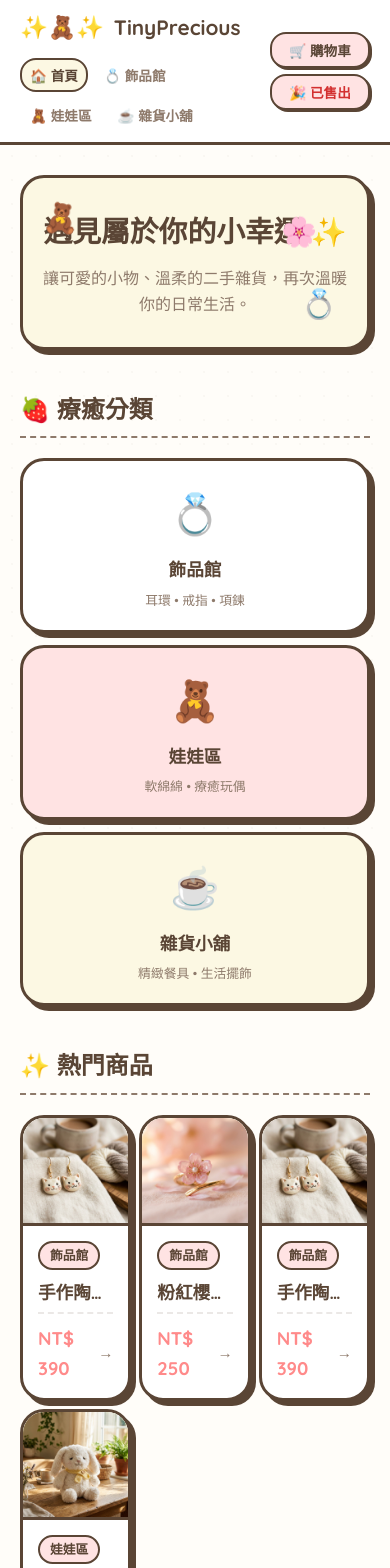
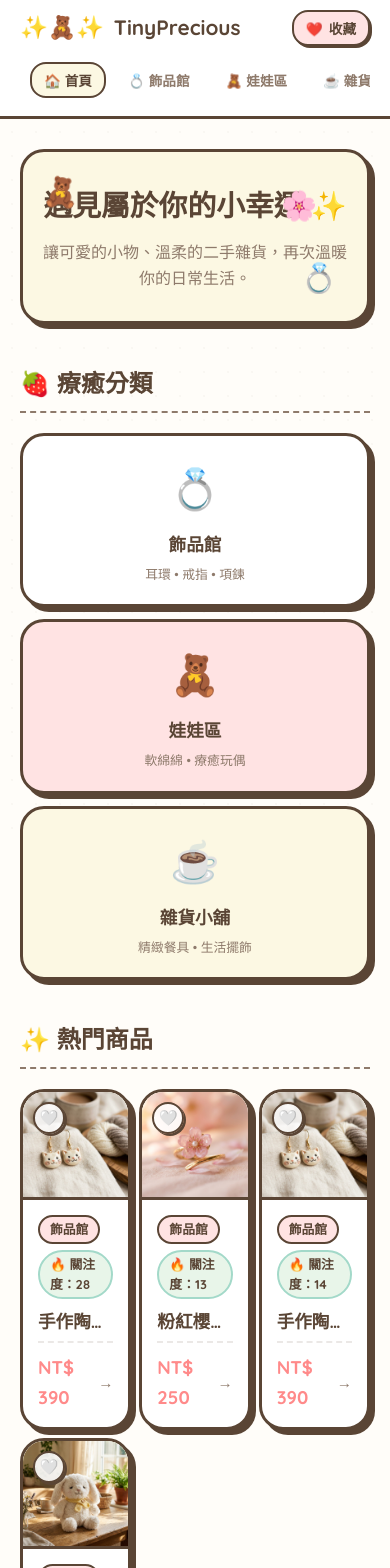
Before and after one commit to Shangshin-Liu/TinyPreciousShop, a Vue app: page / in a window 390 px wide. Shown: the top 1568 px of the page. Built offline with nearby package versions, Linux system fonts and the light colour scheme.

Commit message:
[update] 購物車功能變更為我的收藏

```diff
--- a/src/App.vue
+++ b/src/App.vue
@@ -40,7 +40,7 @@
             ☕ 雜貨小舖
           </button>
           <button
-            class="nav-btn nav-sold-btn pc-only"
+            class="nav-btn nav-sold-btn"
             :class="{ active: currentPage === 'listing' && currentCategory === 'sold' }"
             @click="navigate('listing', 'sold')"
           >
@@ -48,26 +48,18 @@
           </button>
         </nav>
 
-        <!-- 右側：管理員標記與購物車 -->
+        <!-- 右側：管理員標記與我的收藏 -->
         <div class="header-right">
           <!-- 管理員標記 -->
           <span v-if="isAdmin" class="admin-badge" @click="logoutAdmin" title="點擊登出管理員">
-            🔧 管理模式 (登出)
+            <span class="pc-only">🔧 管理模式 (登出)</span>
+            <span class="mobile-only">🔧 登出</span>
           </span>
 
-          <!-- 購物車圖示 -->
-          <button class="cart-trigger-btn" @click="toggleCart" aria-label="打開購物車">
-            🛒 購物車
-            <span class="cart-count" v-if="cartCount > 0">{{ cartCount }}</span>
-          </button>
-
-          <!-- 手機版專屬已售出按鈕 -->
-          <button
-            class="mobile-only-sold"
-            :class="{ active: currentPage === 'listing' && currentCategory === 'sold' }"
-            @click="navigate('listing', 'sold')"
-          >
-            🎉 已售出
+          <!-- 我的收藏圖示 -->
+          <button class="cart-trigger-btn" @click="toggleFavorites" aria-label="打開我的收藏">
+            ❤️ <span class="pc-only">我的收藏</span><span class="mobile-only">收藏</span>
+            <span class="cart-count" v-if="favoritesCount > 0">{{ favoritesCount }}</span>
           </button>
         </div>
       </div>
@@ -82,12 +74,12 @@
           :isAdmin="isAdmin"
           :initialCategory="currentCategory"
           :product="selectedProduct"
+          :favorites="favorites"
           @select-category="handleCategorySelect"
           @view-product="handleViewProduct"
           @edit-product="openEditModal"
           @go-back="navigate('listing', currentCategory)"
-          @add-to-cart="addToCart"
-          @buy-now="buyNow"
+          @toggle-favorite="toggleFavorite"
         />
       </KeepAlive>
     </main>
@@ -100,38 +92,40 @@
       </div>
     </footer>
 
-    <!-- 購物車側欄抽屜 -->
-    <div class="cart-drawer-overlay" v-if="isCartOpen" @click.self="toggleCart">
+    <!-- 我的收藏側欄抽屜 -->
+    <div class="cart-drawer-overlay" v-if="isFavoritesOpen" @click.self="toggleFavorites">
       <div class="cart-drawer card-cute">
-        <button class="modal-close" @click="toggleCart">×</button>
-        <h3 class="cart-title">🛍️ 你的購物車</h3>
+        <button class="modal-close" @click="toggleFavorites">×</button>
+        <h3 class="cart-title">❤️ 我的收藏</h3>
 
-        <div v-if="cart.length === 0" class="empty-cart-view">
-          <span class="empty-cart-emoji">🛒</span>
-          <p>購物車空空如也，快去挑選一些療癒小物吧！</p>
+        <div v-if="favorites.length === 0" class="empty-cart-view">
+          <span class="empty-cart-emoji">❤️</span>
+          <p>收藏清單空空如也，快去尋找一些有興趣的小物吧！</p>
         </div>
 
         <div v-else class="cart-items-container">
-          <div class="cart-item" v-for="item in cart" :key="item.id">
+          <div
+            class="cart-item favorite-item-clickable"
+            v-for="item in favorites"
+            :key="item.id"
+            @click="goToProductDetail(item.id)"
+            title="點擊查看商品詳情"
+          >
             <img :src="item.image_urls.split(',')[0]" :alt="item.product_name" class="cart-item-img" />
             <div class="cart-item-info">
               <h4 class="cart-item-name">{{ item.product_name }}</h4>
               <div class="cart-item-price">NT$ {{ item.price }}</div>
             </div>
-            <button class="cart-item-remove" @click="removeFromCart(item.id)" title="移除">🗑️</button>
+            <button class="cart-item-remove" @click.stop="toggleFavorite(item)" title="移除">🗑️</button>
           </div>
 
           <div class="cart-summary">
             <div class="summary-row">
-              <span>商品總數：</span>
-              <span>{{ cartCount }} 件</span>
+              <span>收藏總數：</span>
+              <span>{{ favoritesCount }} 件</span>
             </div>
-            <div class="summary-row total-row">
-              <span>合計金額：</span>
-              <span class="total-price">NT$ {{ cartTotal }}</span>
-            </div>
-            <button class="btn-cute btn-primary checkout-btn" @click="handleCheckout">
-              💳 立即結帳
+            <button class="btn-cute btn-primary checkout-btn" @click="copyShareLink">
+              🔗 複製分享連結
             </button>
           </div>
         </div>
@@ -162,8 +156,8 @@ const products = ref(initialProducts);
 const currentPage = ref('homepage'); // 'homepage', 'listing', 'detail'
 const currentCategory = ref('accessories');
 const selectedProductId = ref(null);
-const cart = ref([]);
-const isCartOpen = ref(false);
+const favorites = ref([]);
+const isFavoritesOpen = ref(false);
 
 // 管理員暗門狀態
 const isAdmin = ref(false);
@@ -360,58 +354,126 @@ const mockGASDelete = (id, password) => {
   });
 };
 
-// 購物車邏輯
-const toggleCart = () => {
-  isCartOpen.value = !isCartOpen.value;
+// 我的收藏邏輯
+const contributedFavs = ref([]);
+
+const loadContributedFavs = () => {
+  try {
+    const data = localStorage.getItem('contributed_favs');
+    if (data) {
+      contributedFavs.value = JSON.parse(data) || [];
+    }
+  } catch (e) {
+    console.error('Failed to load contributed_favs', e);
+  }
+
+  // 對於所有已在 contributedFavs 裡的商品，進行 favoritesCount 的初始化補償 +1
+  contributedFavs.value.forEach(id => {
+    const prod = products.value.find(p => p.id === id.toString());
+    if (prod) {
+      prod.favoritesCount = (parseInt(prod.favoritesCount) || 0) + 1;
+    }
+  });
 };
 
-const cartCount = computed(() => cart.value.length);
-const cartTotal = computed(() => {
-  return cart.value.reduce((total, item) => total + item.price, 0);
-});
-
-const addToCart = (product) => {
-  // 檢查是否重複加入
-  const exists = cart.value.some(item => item.id === product.id);
-  if (exists) {
-    alert('這件獨一無二的小物已經在購物車裡囉！');
-    return;
+const toggleFavorites = () => {
+  isFavoritesOpen.value = !isFavoritesOpen.value;
+  if (isFavoritesOpen.value) {
+    // 開啟抽屜時，自動移出已售出的收藏項目 (比對 products 中最新 status)
+    favorites.value = favorites.value.filter(item => {
+      const latestProd = products.value.find(p => p.id === item.id.toString());
+      return latestProd ? latestProd.status !== 'sold' : false;
+    });
   }
-  cart.value.push(product);
-  alert(`🛒 已將「${product.product_name}」加入購物車！`);
 };
 
-const buyNow = (product) => {
-  // 檢查是否已在購物車
-  const exists = cart.value.some(item => item.id === product.id);
-  if (!exists) {
-    cart.value.push(product);
-  }
-  isCartOpen.value = true;
+const goToProductDetail = (id) => {
+  isFavoritesOpen.value = false;
+  handleViewProduct(id);
 };
 
-const removeFromCart = (id) => {
-  cart.value = cart.value.filter(item => item.id !== id);
+const favoritesCount = computed(() => favorites.value.length);
+
+const toggleFavorite = (product) => {
+  const index = favorites.value.findIndex(item => item.id === product.id);
+  if (index !== -1) {
+    // 移出收藏
+    favorites.value.splice(index, 1);
+  } else {
+    // 加入收藏
+    // 限制已售出商品不可收藏
+    if (product.status === 'sold') return;
+
+    favorites.value.push(product);
+
+    // 檢查是否為此瀏覽器首次收藏該商品
+    const hasContributed = contributedFavs.value.includes(product.id.toString());
+    if (!hasContributed) {
+      // 記錄該商品 ID，並將關注度直接 +1
+      contributedFavs.value.push(product.id.toString());
+      product.favoritesCount = (parseInt(product.favoritesCount) || 0) + 1;
+
+      // 持久化至 LocalStorage
+      try {
+        localStorage.setItem('contributed_favs', JSON.stringify(contributedFavs.value));
+      } catch (e) {
+        console.error('Failed to save contributed_favs', e);
+      }
+    }
+  }
 };
 
-const handleCheckout = () => {
-  alert(`🎉 結帳成功！總金額 NT$ ${cartTotal.value}\n感謝您的購買，我們會盡快為您安排出貨！`);
-  // 清空購物車，並更新商品狀態為已售出 (模擬購買成功後 database 狀態變更)
-  cart.value.forEach(item => {
-    const idx = products.value.findIndex(p => p.id === item.id);
-    if (idx !== -1) {
-      products.value[idx].status = 'sold';
-    }
-  });
-  cart.value = [];
-  isCartOpen.value = false;
+// 複製分享連結
+const copyShareLink = async () => {
+  if (favorites.value.length === 0) return;
+  const ids = favorites.value.map(item => item.id).join(',');
+  const shareUrl = `${window.location.origin}${window.location.pathname}?favs=${ids}`;
+  try {
+    await navigator.clipboard.writeText(shareUrl);
+    alert('🎉 已複製收藏分享連結！分享給朋友吧 ❤️');
+  } catch (err) {
+    alert(`❌ 複製失敗：${err.message}`);
+  }
 };
 
-// Mounted 時讀取 sessionStorage 是否有登入過
+// Mounted 時讀取 sessionStorage 是否有登入過，並解析分享連結的收藏商品
 onMounted(() => {
   const savedPassword = sessionStorage.getItem('admin_password');
   if (savedPassword === 'admin123') {
     isAdmin.value = true;
+  }
+
+  // 1. 載入並校正本地已貢獻關注度
+  loadContributedFavs();
+
+  // 2. 解析分享連結中的 favs 參數
+  const params = new URLSearchParams(window.location.search);
+  const favsParam = params.get('favs');
+  if (favsParam) {
+    const ids = favsParam.split(',').map(id => id.trim()).filter(Boolean);
+    ids.forEach(id => {
+      const prod = products.value.find(p => p.id === id);
+      // 排除已售出的商品
+      if (prod && prod.status !== 'sold' && !favorites.value.some(item => item.id === prod.id)) {
+        favorites.value.push(prod);
+
+        // 分享連結載入時，若該商品 ID 不在 contributedFavs 裡，也算入第一次貢獻
+        const hasContributed = contributedFavs.value.includes(prod.id.toString());
+        if (!hasContributed) {
+          contributedFavs.value.push(prod.id.toString());
+          prod.favoritesCount = (parseInt(prod.favoritesCount) || 0) + 1;
+        }
+      }
+    });
+    // 儲存一次 contributedFavs
+    try {
+      localStorage.setItem('contributed_favs', JSON.stringify(contributedFavs.value));
+    } catch (e) {}
+
+    // 自動開啟我的收藏抽屜，讓使用者看到載入的商品
+    if (favorites.value.length > 0) {
+      isFavoritesOpen.value = true;
+    }
   }
 });
 </script>
@@ -662,6 +724,16 @@ onMounted(() => {
   background-color: #FFF;
 }
 
+.favorite-item-clickable {
+  cursor: pointer;
+  transition: transform 0.15s, background-color 0.15s;
+}
+
+.favorite-item-clickable:hover {
+  background-color: var(--bg-cream);
+  transform: translateY(-2px);
+}
+
 .cart-item-img {
   width: 60px;
   height: 60px;
@@ -735,51 +807,30 @@ onMounted(() => {
   margin-top: 10px;
 }
 
-/* 手機版專屬已售出按鈕 */
-.mobile-only-sold {
-  display: none;
-  background-color: var(--bg-pink);
-  border: var(--border-thin);
-  padding: 6px 16px;
-  font-family: var(--font-cute);
-  font-weight: 700;
-  font-size: 0.95rem;
-  color: #D32F2F;
-  border-radius: var(--radius-md);
-  cursor: pointer;
-  align-items: center;
-  gap: 6px;
-  box-shadow: 2px 2px 0px var(--color-wood);
-  transition: transform 0.1s;
-}
-
-.mobile-only-sold:hover {
-  transform: translate(-1px, -1px);
-  box-shadow: 3px 3px 0px var(--color-wood);
-}
-
-.mobile-only-sold:active {
-  transform: translate(1px, 1px);
-  box-shadow: 1px 1px 0px var(--color-wood);
-}
-
-.mobile-only-sold.active {
-  background-color: #FF8A8A;
-  color: white;
-  border-color: var(--color-wood);
-}
-
 .pc-only {
   display: inline-block;
 }
 
+.mobile-only {
+  display: none !important;
+}
+
 @media (max-width: 768px) {
+  .pc-only {
+    display: none !important;
+  }
+
+  .mobile-only {
+    display: inline-block !important;
+  }
+
   .header-container {
     display: grid;
     grid-template-columns: 1fr auto;
     grid-template-rows: auto auto;
     gap: 12px 10px;
     align-items: center;
+    width: 100%;
   }
 
   .logo-wrapper {
@@ -790,41 +841,47 @@ onMounted(() => {
 
   .header-right {
     grid-column: 2 / 3;
-    grid-row: 1 / 3;
+    grid-row: 1 / 2;
+    justify-self: end;
     display: flex;
-    flex-direction: column;
-    gap: 6px;
-    align-items: stretch;
-    width: 100px;
+    flex-direction: row;
+    gap: 8px;
+    align-items: center;
+    width: auto;
   }
 
-  .cart-trigger-btn, .mobile-only-sold {
-    width: 100%;
-    padding: 6px 10px;
+  .cart-trigger-btn {
+    width: auto;
+    padding: 6px 12px;
     font-size: 0.85rem;
     justify-content: center;
   }
 
-  .mobile-only-sold {
-    display: inline-flex !important;
+  .nav-links {
+    grid-column: 1 / 3;
+    grid-row: 2 / 3;
+    display: flex;
+    gap: 8px;
+    overflow-x: auto;
+    width: 100%;
+    padding: 4px 10px 8px 10px;
+    margin: 0;
+    justify-content: flex-start;
+    flex-wrap: nowrap; /* 強制橫向不折行 */
+    -webkit-overflow-scrolling: touch;
+
+    /* 隱藏滾動條 */
+    -ms-overflow-style: none;
+    scrollbar-width: none;
   }
 
-  .pc-only {
-    display: none !important;
-  }
-
-  .nav-links {
-    grid-column: 1 / 2;
-    grid-row: 2 / 3;
-    display: flex;
-    flex-wrap: wrap;
-    gap: 6px;
-    justify-content: flex-start;
-    width: 100%;
+  .nav-links::-webkit-scrollbar {
+    display: none;
   }
 
   .nav-btn {
-    padding: 5px 8px;
+    flex-shrink: 0; /* 禁止按鈕被擠壓收縮 */
+    padding: 6px 12px;
     font-size: 0.85rem;
   }
 }
--- a/src/components/Homepage.vue
+++ b/src/components/Homepage.vue
@@ -40,16 +40,16 @@
       <h3 class="section-title">✨ 熱門商品</h3>
       <div class="grid-products">
         <div
+          class="product-card"
           v-for="product in hotProducts"
           :key="product.id"
-          class="product-card"
-          @click="$emit('view-product', product.id)"
+          @click="emit('view-product', product.id)"
         >
           <!-- 管理暗門編輯鉛筆 (已售出項目不可編輯) -->
           <button
             v-if="isAdmin && product.status !== 'sold'"
             class="edit-pencil-btn"
-            @click.stop="$emit('edit-product', product)"
+            @click.stop="emit('edit-product', product)"
             title="編輯商品"
             aria-label="編輯商品"
           >
@@ -57,13 +57,28 @@
           </button>
 
           <div class="product-img-wrapper">
+            <!-- 收藏愛心按鈕 (已售出不可收藏也不顯示此按鈕) -->
+            <button
+              v-if="product.status !== 'sold'"
+              class="favorite-heart-btn"
+              :class="{ 'is-favorited': isProductFavorited(product) }"
+              @click.stop="emit('toggle-favorite', product)"
+              :title="isProductFavorited(product) ? '取消收藏' : '加入收藏'"
+              :aria-label="isProductFavorited(product) ? '取消收藏' : '加入收藏'"
+            >
+              {{ isProductFavorited(product) ? '❤️' : '🤍' }}
+            </button>
+
             <img :src="product.image_urls.split(',')[0]" :alt="product.product_name" class="product-img" />
             <div v-if="product.status === 'sold'" class="sold-overlay">
               <span class="sold-text">已售出</span>
             </div>
           </div>
           <div class="product-info">
-            <span class="badge badge-pink category-tag">{{ getCategoryLabel(product.category) }}</span>
+            <div style="display: flex; gap: 6px; align-items: center; flex-wrap: wrap;">
+              <span class="badge badge-pink category-tag">{{ getCategoryLabel(product.category) }}</span>
+              <span v-if="getProductFavoritesCount(product) > 0" class="badge badge-mint category-tag" style="background-color: var(--bg-mint); border-color: #A3D9C9; font-size: 0.8rem; padding: 2px 10px;">🔥 關注度：{{ getProductFavoritesCount(product) }}</span>
+            </div>
             <h4 class="product-name" :title="product.product_name">{{ product.product_name }}</h4>
 
             <div class="product-footer">
@@ -88,10 +103,22 @@ const props = defineProps({
   isAdmin: {
     type: Boolean,
     default: false
+  },
+  favorites: {
+    type: Array,
+    default: () => []
   }
 });
 
-defineEmits(['select-category', 'view-product', 'edit-product']);
+const emit = defineEmits(['select-category', 'view-product', 'edit-product', 'toggle-favorite']);
+
+const isProductFavorited = (product) => {
+  return props.favorites.some(item => item.id === product.id);
+};
+
+const getProductFavoritesCount = (product) => {
+  return parseInt(product.favoritesCount) || 0;
+};
 
 // 篩選 isHot === true 且狀態非 hidden 的前 4 個商品作為熱門商品
 const hotProducts = computed(() => {
@@ -242,4 +269,38 @@ const getCategoryLabel = (cat) => {
     font-size: 1.8rem;
   }
 }
+
+/* 收藏心形按鈕 */
+.favorite-heart-btn {
+  position: absolute;
+  top: 10px;
+  left: 10px;
+  z-index: 10;
+  width: 32px;
+  height: 32px;
+  border-radius: 50%;
+  border: var(--border-thin);
+  background-color: rgba(255, 255, 255, 0.9);
+  cursor: pointer;
+  display: flex;
+  align-items: center;
+  justify-content: center;
+  box-shadow: 2px 2px 0px var(--color-wood);
+  transition: transform 0.1s, background-color 0.15s;
+  font-size: 0.95rem;
+}
+
+.favorite-heart-btn:hover {
+  transform: scale(1.1);
+  background-color: #FFF;
+}
+
+.favorite-heart-btn:active {
+  transform: translate(1px, 1px);
+  box-shadow: 1px 1px 0px var(--color-wood);
+}
+
+.favorite-heart-btn.is-favorited {
+  background-color: var(--bg-pink);
+}
 </style>
--- a/src/components/ProductDetail.vue
+++ b/src/components/ProductDetail.vue
@@ -49,6 +49,11 @@
         <h1 class="product-title">{{ product.product_name }}</h1>
         <div class="price-tag">NT$ {{ product.price }}</div>
 
+        <!-- 動態關注度顯示 -->
+        <div v-if="getProductFavoritesCount > 0" class="detail-interest-badge">
+          <span>🔥 目前關注度：{{ getProductFavoritesCount }} 人收藏</span>
+        </div>
+
         <!-- 商品規格區 -->
         <div class="specs-box card-cute">
           <h3 class="specs-title">📐 商品規格</h3>
@@ -73,20 +78,14 @@
         <!-- 操作按鈕 -->
         <div class="action-buttons">
           <button
-            class="btn-cute btn-secondary add-cart-btn"
-            :class="{ 'btn-disabled': product.status === 'sold' }"
+            class="btn-cute favorite-detail-btn"
+            :class="[
+              product.status === 'sold' ? 'btn-disabled' : (isProductFavorited ? 'btn-secondary' : 'btn-primary')
+            ]"
             :disabled="product.status === 'sold'"
-            @click="$emit('add-to-cart', product)"
+            @click="emit('toggle-favorite', product)"
           >
-            🛒 加入購物車
-          </button>
-          <button
-            class="btn-cute btn-primary buy-now-btn"
-            :class="{ 'btn-disabled': product.status === 'sold' }"
-            :disabled="product.status === 'sold'"
-            @click="$emit('buy-now', product)"
-          >
-            💖 立即購買
+            {{ product.status === 'sold' ? '❤️ 已售出 (不可收藏)' : (isProductFavorited ? '💔 移除收藏' : '❤️ 收藏此商品') }}
           </button>
         </div>
 
@@ -120,10 +119,25 @@ const props = defineProps({
   isAdmin: {
     type: Boolean,
     default: false
+  },
+  favorites: {
+    type: Array,
+    default: () => []
   }
 });
 
-defineEmits(['go-back', 'add-to-cart', 'buy-now', 'edit-product']);
+const emit = defineEmits(['go-back', 'edit-product', 'toggle-favorite']);
+
+const isProductFavorited = computed(() => {
+  if (!props.product || !props.favorites) return false;
+  return props.favorites.some(item => item.id === props.product.id);
+});
+
+const getProductFavoritesCount = computed(() => {
+  if (!props.product) return 0;
+  const base = parseInt(props.product.favoritesCount) || 0;
+  return isProductFavorited.value ? base + 1 : base;
+});
 
 const activeImage = ref('');
 
@@ -342,14 +356,30 @@ const getCategoryLabel = (cat) => {
   white-space: pre-wrap;
 }
 
+/* 動態關注度標籤 */
+.detail-interest-badge {
+  display: inline-flex;
+  align-items: center;
+  gap: 6px;
+  background-color: var(--bg-mint);
+  border: var(--border-thin);
+  border-radius: 50px;
+  padding: 6px 16px;
+  font-size: 0.95rem;
+  font-weight: 700;
+  color: var(--color-wood);
+  align-self: flex-start;
+  margin-top: -5px;
+  margin-bottom: 5px;
+}
+
 /* 按鈕 */
 .action-buttons {
-  display: grid;
-  grid-template-columns: 1fr 1fr;
-  gap: 20px;
+  display: block;
 }
 
-.add-cart-btn, .buy-now-btn {
+.favorite-detail-btn {
+  width: 100%;
   padding: 14px 20px;
   font-size: 1.1rem;
 }
--- a/src/components/ProductListing.vue
+++ b/src/components/ProductListing.vue
@@ -127,7 +127,7 @@
             <button
               v-if="isAdmin && product.status !== 'sold'"
               class="edit-pencil-btn"
-              @click.stop="$emit('edit-product', product)"
+              @click.stop="emit('edit-product', product)"
               title="編輯商品"
               aria-label="編輯商品"
             >
@@ -135,6 +135,18 @@
             </button>
 
             <div class="product-img-wrapper">
+              <!-- 收藏愛心按鈕 (已售出不可收藏也不顯示此按鈕) -->
+              <button
+                v-if="product.status !== 'sold'"
+                class="favorite-heart-btn"
+                :class="{ 'is-favorited': isProductFavorited(product) }"
+                @click.stop="emit('toggle-favorite', product)"
+                :title="isProductFavorited(product) ? '取消收藏' : '加入收藏'"
+                :aria-label="isProductFavorited(product) ? '取消收藏' : '加入收藏'"
+              >
+                {{ isProductFavorited(product) ? '❤️' : '🤍' }}
+              </button>
+
               <img :src="product.image_urls.split(',')[0]" :alt="product.product_name" class="product-img" />
               <div v-if="product.status === 'sold'" class="sold-overlay">
                 <span class="sold-text">已售出</span>
@@ -145,6 +157,7 @@
               <div style="display: flex; gap: 6px; align-items: center; flex-wrap: wrap;">
                 <span class="badge badge-pink category-tag">{{ getCategoryLabel(product.category) }}</span>
                 <span v-if="product.status === 'hidden'" class="badge badge-sold" style="font-size: 0.75rem; padding: 2px 8px;">隱藏中</span>
+                <span v-if="getProductFavoritesCount(product) > 0" class="badge badge-mint category-tag" style="background-color: var(--bg-mint); border-color: #A3D9C9;">🔥 關注度：{{ getProductFavoritesCount(product) }}</span>
               </div>
               <h3 class="product-name" :title="product.product_name">{{ product.product_name }}</h3>
 
@@ -175,10 +188,23 @@ const props = defineProps({
   initialCategory: {
     type: String,
     default: 'accessories'
+  },
+  favorites: {
+    type: Array,
+    default: () => []
   }
 });
 
-defineEmits(['view-product', 'edit-product']);
+const emit = defineEmits(['view-product', 'edit-product', 'toggle-favorite']);
+
+const isProductFavorited = (product) => {
+  return props.favorites.some(item => item.id === product.id);
+};
+
+const getProductFavoritesCount = (product) => {
+  const base = parseInt(product.favoritesCount) || 0;
+  return isProductFavorited(product) ? base + 1 : base;
+};
 
 // 手機版篩選器展開狀態，預設為收合 (false)
 const isFilterExpanded = ref(false);
@@ -450,6 +476,40 @@ const filteredProducts = computed(() => {
   color: var(--color-wood-light);
 }
 
+/* 收藏心形按鈕 */
+.favorite-heart-btn {
+  position: absolute;
+  top: 10px;
+  left: 10px;
+  z-index: 10;
+  width: 32px;
+  height: 32px;
+  border-radius: 50%;
+  border: var(--border-thin);
+  background-color: rgba(255, 255, 255, 0.9);
+  cursor: pointer;
+  display: flex;
+  align-items: center;
+  justify-content: center;
+  box-shadow: 2px 2px 0px var(--color-wood);
+  transition: transform 0.1s, background-color 0.15s;
+  font-size: 0.95rem;
+}
+
+.favorite-heart-btn:hover {
+  transform: scale(1.1);
+  background-color: #FFF;
+}
+
+.favorite-heart-btn:active {
+  transform: translate(1px, 1px);
+  box-shadow: 1px 1px 0px var(--color-wood);
+}
+
+.favorite-heart-btn.is-favorited {
+  background-color: var(--bg-pink);
+}
+
 @media (max-width: 900px) {
   .listing-layout {
     grid-template-columns: 1fr;
```
Also changed, not shown: src/components/EditModal.vue (+18 -2 lines), src/data/products.json (+96 -48 lines), 1 other file (tests, documents, lock files or other folders).
